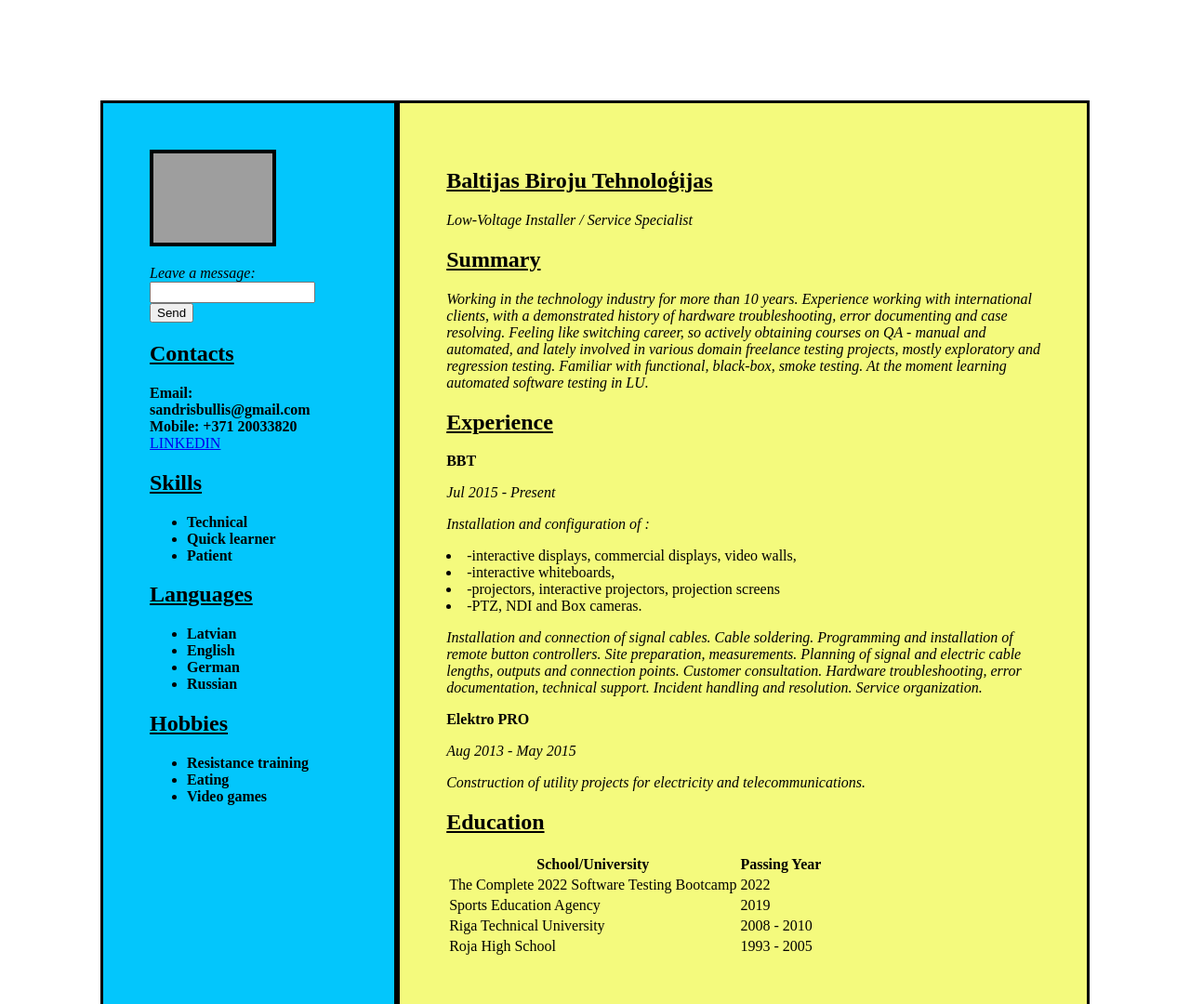
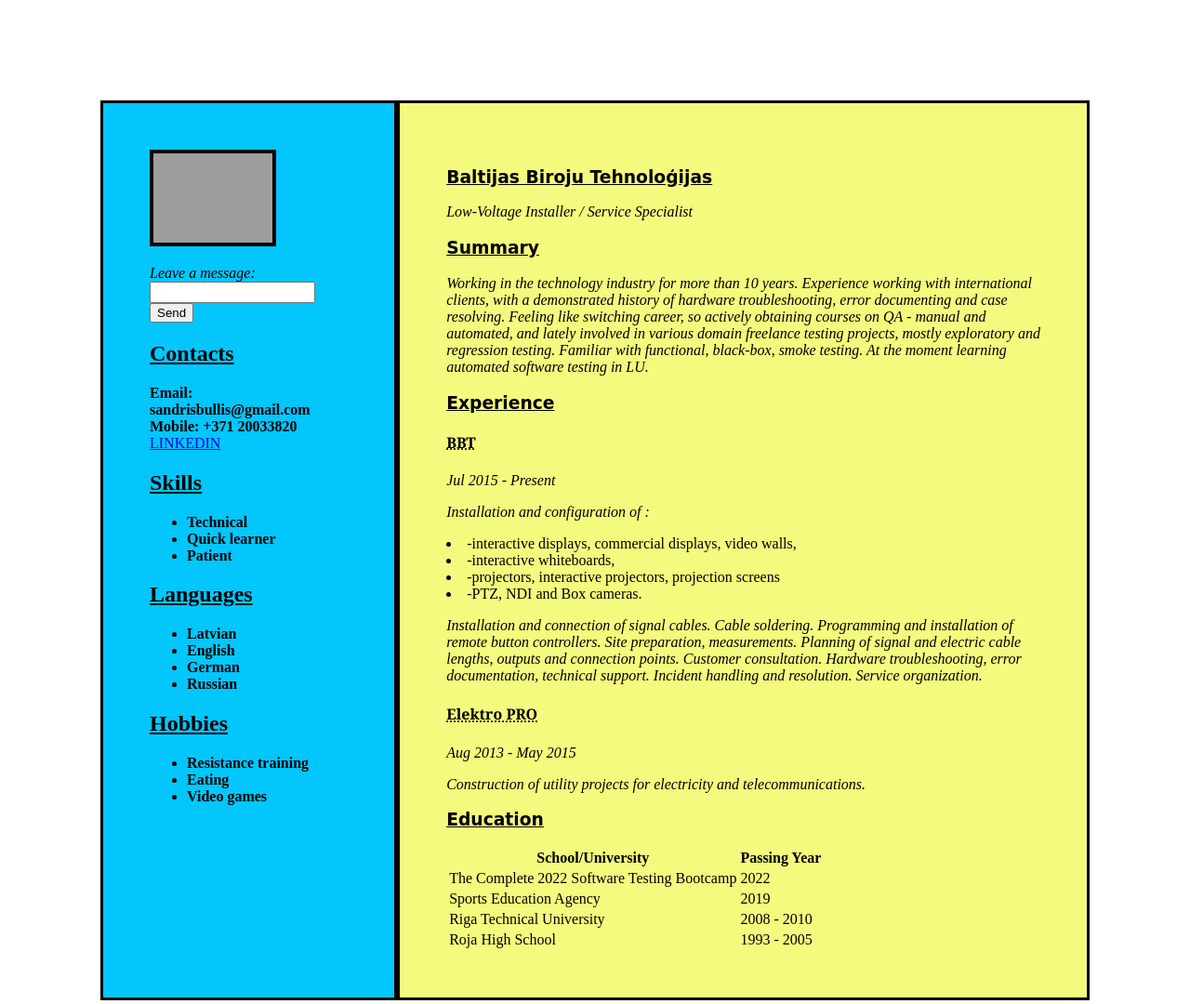
Before and after one commit to VUMC-ATP3/sandris-bullis-HTML, a plain HTML site: page index.html in a window 1280 px wide. Shown: the top 1080 px of the page at 93% size. Drawn offline with Linux system fonts and the light colour scheme; grey boxes are pictures that could not be loaded.

Commit message:
some style updates

```diff
--- a/index.html
+++ b/index.html
@@ -27,7 +27,7 @@
                     <script>
                     document.getElementById("poga").onclick = function() {
                     var msg =  document.getElementById("msg").value
-                    alert(  "Message sent! Or maybe not! -> " + msg)
+                    alert(  "This doesn't really send a message :) -> " + msg)
                     // document.getElementById("ziņa").innerText=msg
                     };
                     </script>
@@ -83,7 +83,7 @@
 
 
                 <div class="name">
-                    <h2>Baltijas Biroju Tehnoloģijas</h2>
+                    <h3>Baltijas Biroju Tehnoloģijas</h3>
                 </div>
 
                 <div class="title">
@@ -94,7 +94,7 @@
 
 
                 <div class="summary">
-                    <h2>Summary</h2>
+                    <h3>Summary</h3>
                     <p>
                     Working in the technology industry for more than 10 years.
                     Experience working with international clients, with a demonstrated history of
@@ -108,8 +108,8 @@
                 </div>
 
                 <div class="experience">
-                    <h2>Experience</h2>
-                    <b>BBT</b>
+                    <h3>Experience</h3>
+                    <h4><b>BBT</b></h4>
                     <p>Jul 2015 - Present</p>
                     <p>
                     Installation and configuration of :
@@ -129,7 +129,7 @@
                     Service organization.
                     </p>
 
-                    <b>Elektro PRO</b>
+                    <h4><b>Elektro PRO</b></h4>
                     <p>
                     Aug 2013 - May 2015
                     </p>
@@ -139,7 +139,7 @@
                 </div>
 
                 <div class="education">
-                    <h2>Education</h2>
+                    <h3>Education</h3>
                     <table>
                         <tbody>
 
--- a/style.css
+++ b/style.css
@@ -47,7 +47,8 @@ h3 {
 }
 
 h2 {
-    text-decoration: underline
+    text-decoration: underline;
+    font-family: serif;
 
 }
 p{
@@ -57,3 +58,14 @@ p{
 img{
 border: 4px solid black
 }
+
+h3 {
+    text-decoration: underline;
+    font-family: cursive;
+}
+
+h4 {
+text-decoration:underline;
+text-decoration-style: dotted;
+font-family: Georgia, serif;
+}
```
